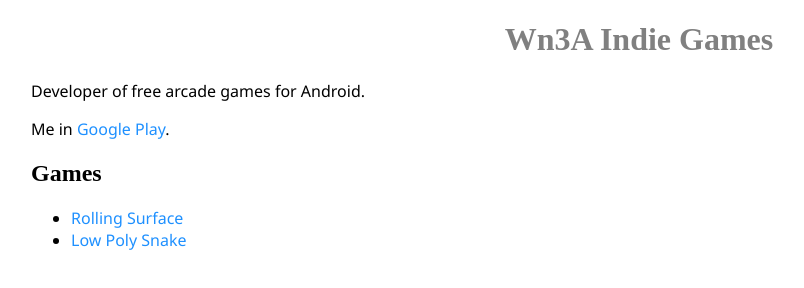
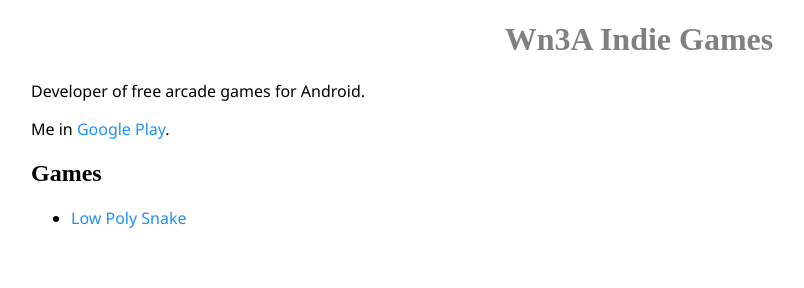
Before and after one commit to wn3a-games/wn3a-games.github.io, a plain HTML site: page index.html in a window 1280 px wide. Shown: the whole page, without its empty margins (1-805 px from the left). Drawn offline with Linux system fonts and the light colour scheme.

Commit message:
Update index.html

```diff
--- a/index.html
+++ b/index.html
@@ -18,7 +18,6 @@
 		</p>
 		<h2>Games</h2>
 		<ul>
-		   <li><a href="https://play.google.com/store/apps/details?id=com.Wn3A.RollingSurface">Rolling Surface</a></li>
 		   <li><a href="https://play.google.com/store/apps/details?id=com.Wn3A.LowPolySnake">Low Poly Snake</a></li>
 		</ul>
     </div>
```
